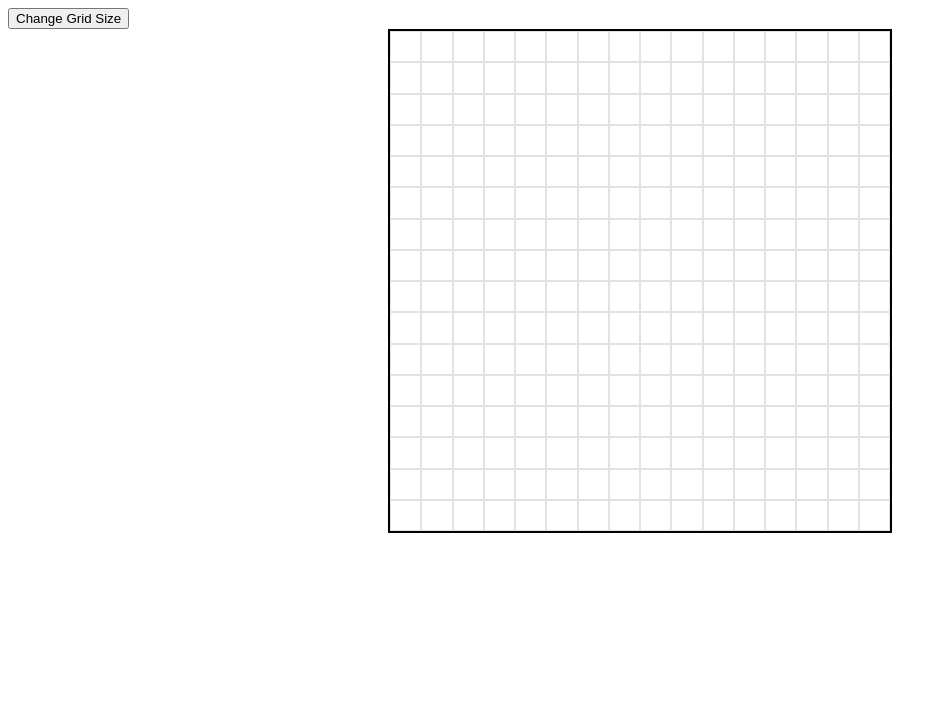
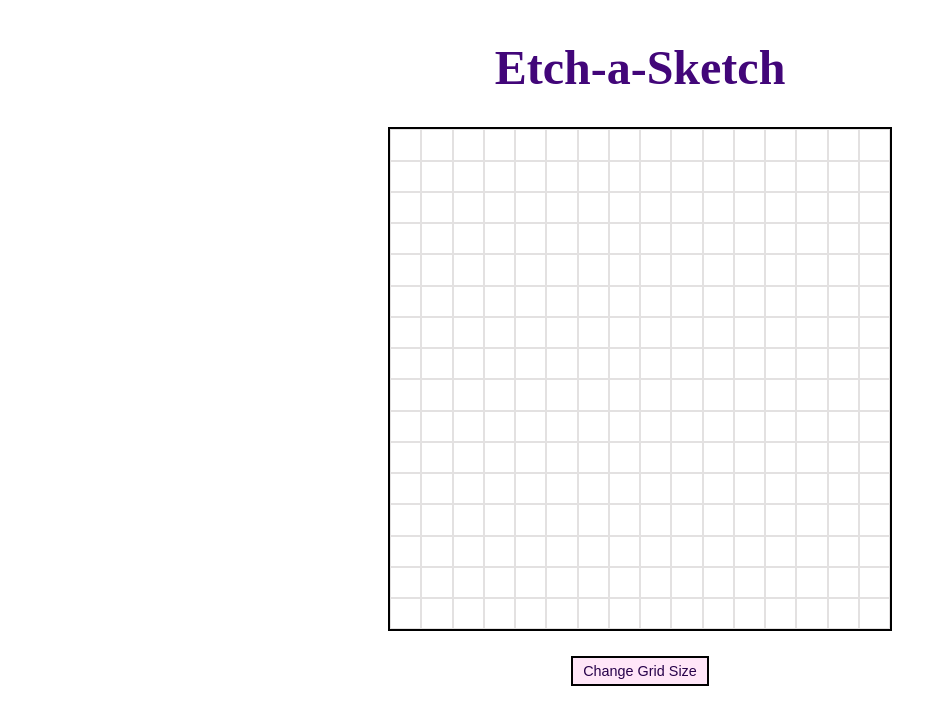
Before and after one commit to zeenat-mustafa/odin-etch-a-sketch, a plain HTML site: page index.html in a window 1280 px wide. Shown: the whole page, without its empty margins (0-947 px from the left). Drawn offline with Linux system fonts and the light colour scheme.

Commit message:
Add styling

```diff
--- a/index.html
+++ b/index.html
@@ -8,8 +8,15 @@
 </head>
 <body>
 
-    <button id="sizeBtn">Change Grid Size</button>
+    <div class="h1">
+        <h1>Etch-a-Sketch</h1>
+    </div>
+
     <div id="container"></div>
+
+    <div class="btn">
+        <button id="sizeBtn">Change Grid Size</button>
+    </div>
 
     <script src="script.js"></script>
 
--- a/script.js
+++ b/script.js
@@ -6,6 +6,7 @@ const containerWidth = 500;
 function getRandomColor() {
     var letters = '0123456789ABCDEF';
     var color = '#';
+
     for (var i = 0; i < 6; i++) {
       color += letters[Math.floor(Math.random() * 16)];
     }
@@ -16,8 +17,9 @@ function createGrid() {
     const squareSize = containerWidth / gridSize;
 
     for(let i = 0; i < gridSize * gridSize; i++){
-        const square = document.createElement("div");
+        let square = document.createElement("div");
         square.classList.add("grid-square");
+
         square.addEventListener("mouseover", () => {
             square.style.backgroundColor = getRandomColor();
         });
@@ -33,6 +35,7 @@ createGrid();
 
 function changeSquareNumber () {
     let size = Number(prompt("Enter the Number of Squares per size. Note: 'Max 100'"));
+
     if (size <= 100) {
         gridSize = size;
         container.innerHTML = '';
--- a/style.css
+++ b/style.css
@@ -1,3 +1,13 @@
+.h1 {
+    display: flex;
+    justify-content: center;
+}
+
+h1 {
+    color: rgb(66, 6, 121);
+    font-size: 48px;
+}
+
 #container {
     display: flex;
     flex-wrap: wrap;
@@ -11,3 +21,18 @@
     box-sizing: border-box;
     border: 1px solid rgb(227, 225, 225);
 }
+
+.btn {
+    display: flex;
+    justify-content: center;
+    padding: 10px;
+    margin-top: 15px;
+}
+
+#sizeBtn {
+    padding: 5px 10px;
+    border: 2px solid black;
+    background: rgb(255, 230, 248);
+    color: rgb(39, 2, 74);
+    font-size: 0.9rem;
+}
```
